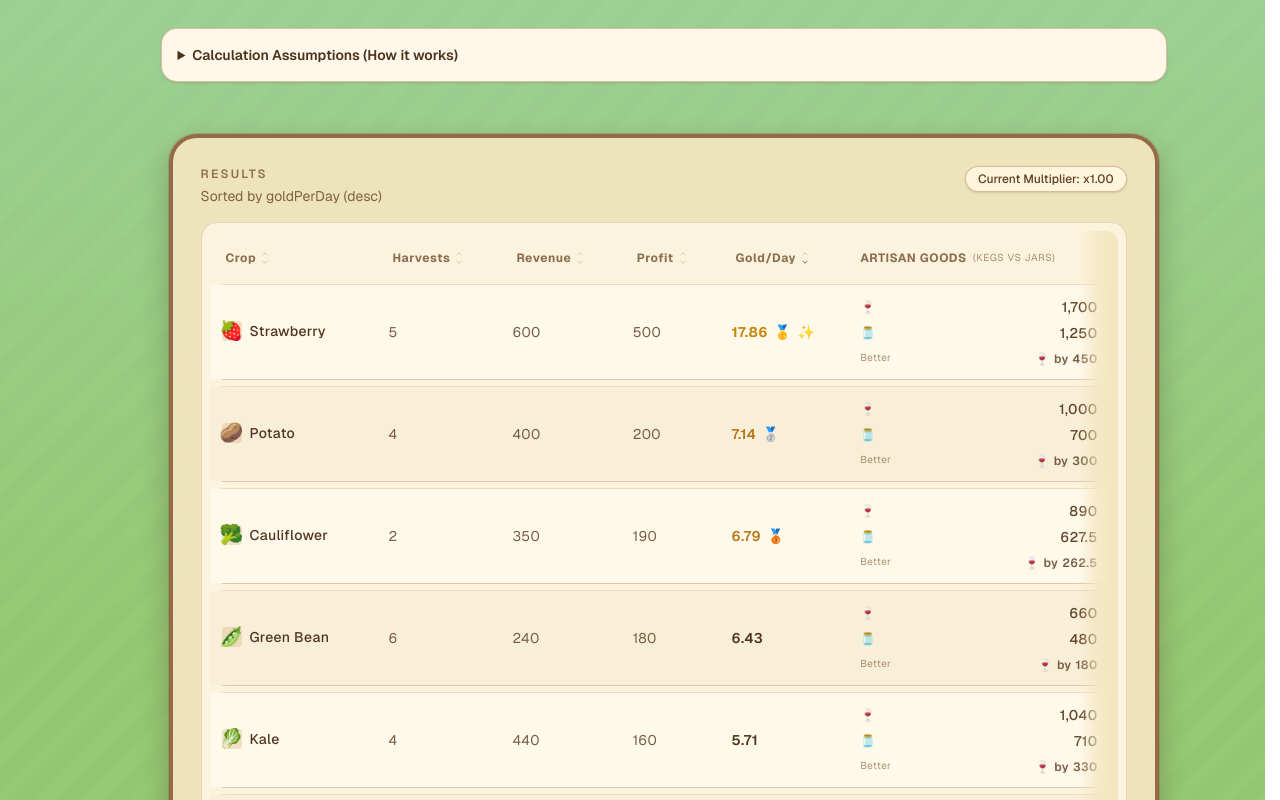
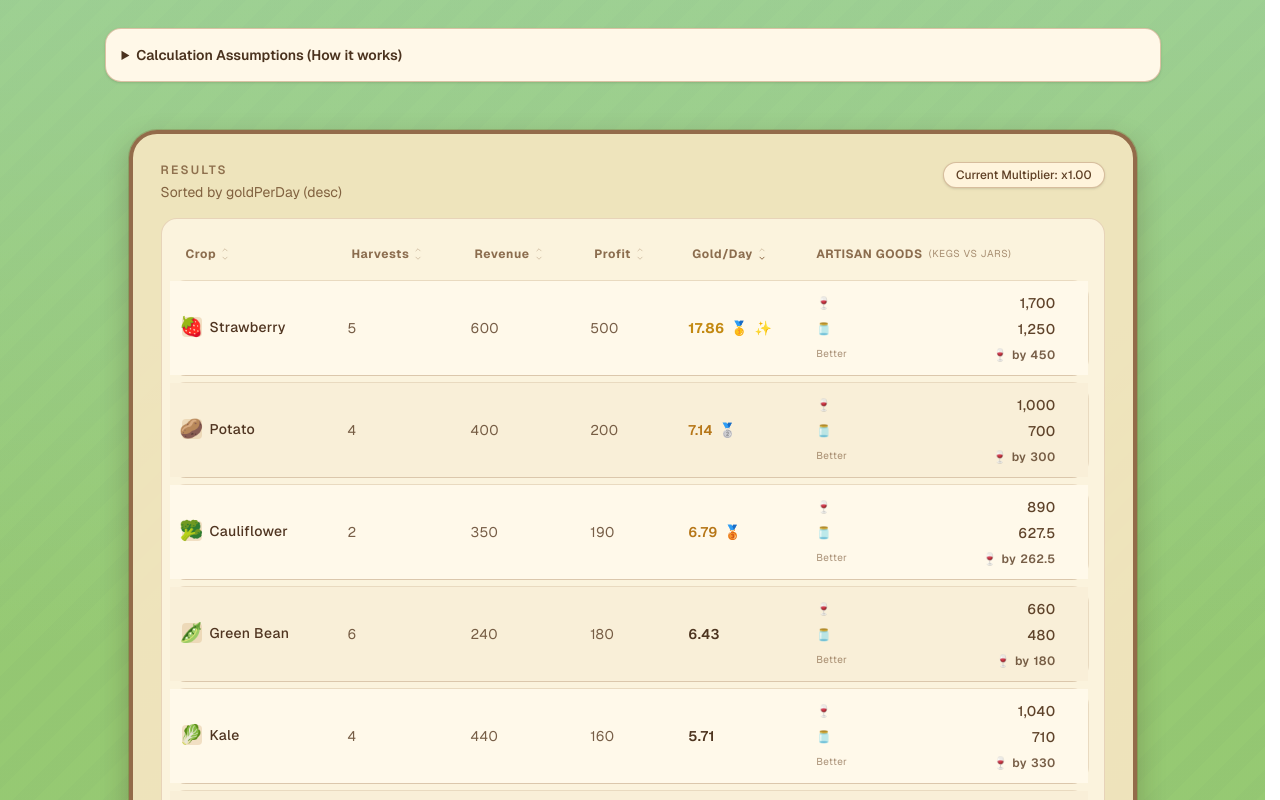
Before and after one commit to yuzhoudabaozhayujiamigou-cloud/stardew-tools, a Next.js app in the folder stardew-tools/: page / in a window 1280 px wide. Shown: the part 980-1780 px from the top of the page. Built offline with nearby package versions, Linux system fonts and the light colour scheme.

Commit message:
fix(ui): enforce container centering and resolve table edge clipping

```diff
--- a/stardew-tools/src/app/calculator/page.tsx
+++ b/stardew-tools/src/app/calculator/page.tsx
@@ -94,7 +94,7 @@ export default function CalculatorPage() {
         />
       </div>
 
-      <main className="relative z-10 mx-auto w-full max-w-5xl px-4 py-8 subpixel-antialiased sm:px-8 sm:py-10 lg:px-10">
+      <main className="relative z-10 mx-auto w-full max-w-6xl px-6 py-8 subpixel-antialiased sm:px-12 sm:py-10">
         <PwaRegisterScript />
 
         <header className="rounded-[30px] border-4 border-[#8a5b3a]/75 bg-[#f3e5bf]/95 p-6 shadow-[0_12px_30px_rgba(56,41,23,0.3)] sm:p-8">
--- a/stardew-tools/src/components/CalculatorClient.tsx
+++ b/stardew-tools/src/components/CalculatorClient.tsx
@@ -198,7 +198,7 @@ export function CalculatorClient(props: {
           </li>
         </ul>
       </details>
-      <div className="mt-5 p-2">
+      <div className="m-4 p-2">
         <ResultTable
           results={results.length ? results : props.initialResults}
           quality={formValue.quality}
--- a/stardew-tools/src/components/calculator/ResultTable.tsx
+++ b/stardew-tools/src/components/calculator/ResultTable.tsx
@@ -197,7 +197,7 @@ export function ResultTable(props: ResultTableProps) {
   };
 
   return (
-    <section className="rounded-[28px] border-4 border-[#7c4d2e]/80 bg-[#f3e5bf]/95 p-5 shadow-[0_12px_28px_rgba(56,41,23,0.28)] ring-1 ring-yellow-900/20 sm:p-7">
+    <section className="scroll-mt-32 rounded-[28px] border-4 border-[#7c4d2e]/80 bg-[#f3e5bf]/95 p-5 shadow-[0_12px_28px_rgba(56,41,23,0.28)] ring-1 ring-yellow-900/20 sm:p-7">
       <div className="flex items-start justify-between gap-4">
         <div>
           <div className="text-xs font-semibold uppercase tracking-[0.18em] text-[#6f4b2a]/75">
@@ -392,7 +392,7 @@ export function ResultTable(props: ResultTableProps) {
                     />
                   </button>
                 </th>
-                <th className="px-3 py-2">
+                <th className="py-2 pl-3 pr-8">
                   <span className="inline-flex items-center gap-1.5">
                     Artisan Goods
                     <span className="text-[10px] font-normal text-[#6f4b2a]/60">(Kegs vs Jars)</span>
@@ -452,7 +452,7 @@ export function ResultTable(props: ResultTableProps) {
                         {isBestGold ? <span className="sr-only">Best performer</span> : null}
                       </span>
                     </td>
-                    <td className="px-3 py-3 text-[#5f432a]/85">
+                    <td className="py-3 pl-3 pr-8 text-[#5f432a]/85">
                       {row.artisanGoodsProfit ? (
                         <div className="space-y-1.5">
                           <div className="flex items-center justify-between gap-x-3 gap-y-1">
@@ -505,7 +505,6 @@ export function ResultTable(props: ResultTableProps) {
           </table>
         </div>
 
-        <div className="pointer-events-none absolute inset-y-2 right-2 hidden w-10 rounded-r-xl bg-gradient-to-l from-[#f3e5bf] via-[#f3e5bf]/75 to-transparent lg:block" />
       </div>
     </section>
   );
```
